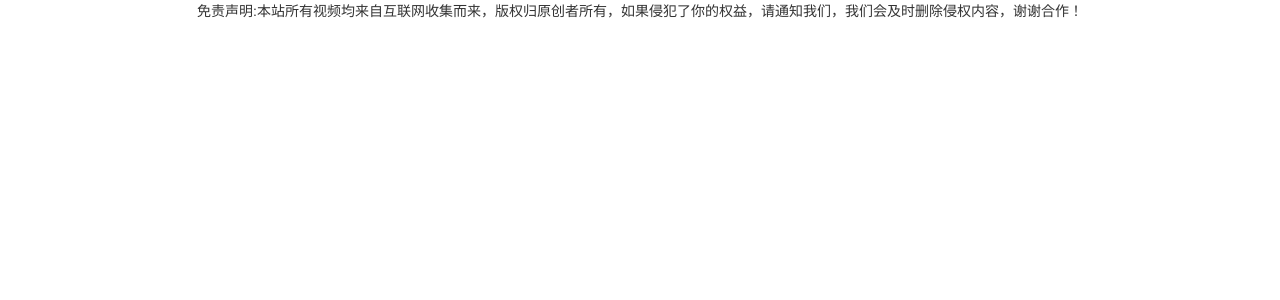
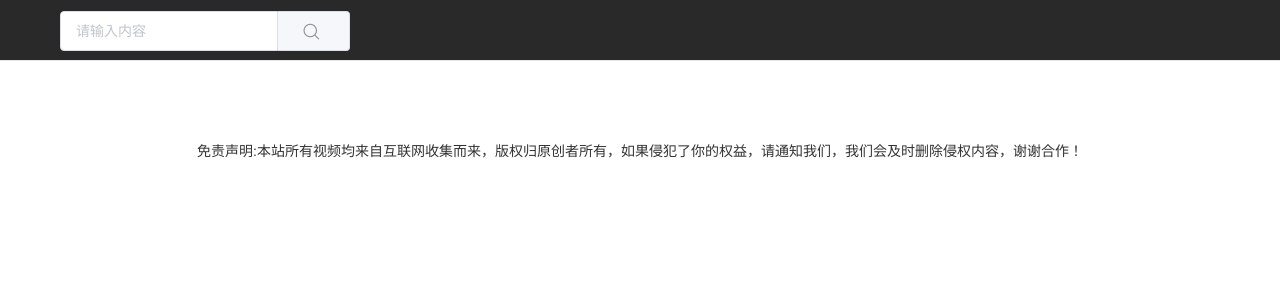
Before and after one commit to fengle0224/web_tv, a Vue app: page /search in a window 1280 px wide. Shown: the top 300 px of the page. Built offline with nearby package versions, Linux system fonts and the light colour scheme.

Commit message:
增加搜索功能

```diff
--- a/src/App.vue
+++ b/src/App.vue
@@ -1,22 +1,24 @@
 <template>
-  <div id="app">
-  <!--主体部分-->
-    <div class="main">
-    <transition name="fade" mode="in-out">
-      <router-view></router-view>
-    </transition>
-
-    </div>
-    <!--底部信息-->
-     <footer class="footer">
-      免责声明:本站所有视频均来自互联网收集而来，版权归原创者所有，如果侵犯了你的权益，请通知我们，我们会及时删除侵权内容，谢谢合作！
-     </footer>
-  </div>
+  <el-container id="app">
+    <el-header class="header">
+      <TopNav></TopNav>
+    </el-header>
+    <el-main class="main">
+      <transition name="fade" mode="in-out">
+        <router-view></router-view>
+      </transition>
+    </el-main>
+    <el-footer class="footer">免责声明:本站所有视频均来自互联网收集而来，版权归原创者所有，如果侵犯了你的权益，请通知我们，我们会及时删除侵权内容，谢谢合作！</el-footer>
+  </el-container>
 </template>
 
 <script>
+import TopNav from '@/components/TopNav';
 export default {
-  name: 'App'
+  name: 'App',
+  components:{
+    TopNav
+  }
 }
 </script>
 
@@ -55,12 +57,15 @@ a:hover {
   background-color: #fff;
   color: #333;
   min-width: 1000px;
+
+}
+.header{
+  padding:0;
+}
+
+.main{
   width:1200px;
   margin:0 auto;
-
-}
-div.main{
-  width:100%;
 }
 .footer{
   text-align:center;
@@ -81,4 +86,5 @@ div.main{
   opacity:0;
   transition:opacity .5s;
 }
+
 </style>
--- /dev/null
+++ b/src/components/TopNav.vue
@@ -0,0 +1,58 @@
+<template>
+  <el-menu class="el-menu-demo" mode="horizontal"  background-color="#292929"
+  text-color="#fff">
+        <el-menu-item index="1">
+          <el-input placeholder="请输入内容" v-model="input" @keyup.enter.native="onSubmit">
+          <el-button slot="append" icon="el-icon-search" @click="onSubmit()"></el-button>
+          </el-input>
+
+        </el-menu-item>
+      </el-menu>
+</template>
+
+<script>
+import axios from 'axios';
+export default {
+  name: 'TopNav',
+  data(){
+    return {
+      input:"",
+      sMovies:[]
+    }
+  },
+  methods:{
+    onSubmit(){
+      axios.get("http://movies.llili.cn/api/search?query="+this.input)
+    .then(response=>{
+      this.sMovies=response.data;
+      console.log(this.sMovies);
+      this.$router.push({ path: '/search',query:{sMovies:this.sMovies}});
+    })
+    .catch(error=>{
+      console.log(error);
+      alert("网络错误，不能访问");
+    })
+    }
+  }
+}
+</script>
+
+<!-- Add "scoped" attribute to limit CSS to this component only -->
+<style scoped>
+.el-menu--horizontal > .el-menu-item{
+  width:1200px;
+  margin:0 auto;
+  float:none;
+  }
+.el-menu--horizontal > .el-menu-item.is-active {
+    border-bottom: 0;
+    color: #303133;
+}
+
+.el-menu-item.is-active {
+    color: #699e00;
+}
+.el-input-group{
+  width:25%;
+}
+</style>
--- a/src/components/condition.vue
+++ b/src/components/condition.vue
@@ -63,26 +63,29 @@ export default {
     .pindao:last-child{
         border-bottom: 0;
     }
-    .pindao h3,.pindao ul{
+
+    .pindao h3{
         float:left;
-    }
-    .pindao h3{
         font-size:12px;
         color:#999;
         font-weight:normal;
+        width:6%;
     }
-
+    .pindao ul{
+        width:90%;
+        float:left;
+    }
     .pindao ul li{
         white-space: nowrap;
         float: left;
         display: inline;
         margin: 0 20px 2px 0;
-        line-height: 22px;
+        line-height: 25px;
         cursor:pointer;
+        padding: 0px 5px;
     }
     .pindao ul li.checked{
         background: #699f00;
-        padding: 1px 7px 2px;
         color: #fff;
         border-radius: 1px;
     }
--- /dev/null
+++ b/src/components/search.vue
@@ -0,0 +1,41 @@
+<template>
+<div class="movies">
+    <!--视频列表-->
+    <el-row :gutter="20" class="movies_list">
+      <el-col :span="4"  v-for="item in videos" :key="item">
+      <router-link :to="{name:'tvPlay',params:{url:item.url,title:item.title,index:searchType}}" >
+        <Movie :video="item"></Movie>
+      </router-link>
+      </el-col>
+    </el-row>
+</div>
+
+
+</template>
+
+<script>
+import Movie from '@/components/movie';
+import axios from 'axios';
+export default {
+  name: 'search',
+  components:{
+    Movie
+  },
+  data () {
+    return {
+     videos:this.$route.query.sMovies
+    }
+  },
+}
+
+</script>
+
+<!-- Add "scoped" attribute to limit CSS to this component only -->
+<style scoped>
+.movies_list{
+  margin:20px 0;
+
+}
+
+
+</style>
--- a/src/router/index.js
+++ b/src/router/index.js
@@ -2,6 +2,7 @@ import Vue from 'vue'
 import Router from 'vue-router'
 import Movies from '@/components/movies'
 import TvPlay from '@/components/tvPlay'
+import Search from '@/components/search'
 
 Vue.use(Router)
 
@@ -16,6 +17,10 @@ export default new Router({
       path:'/tvPlay',
       name:'tvPlay',
       component:TvPlay
+    },{
+      path:'/search',
+      name:'search',
+      component:Search
     }
   ]
 })
```
Also changed, not shown: 10 other files (tests, documents, lock files or other folders).
